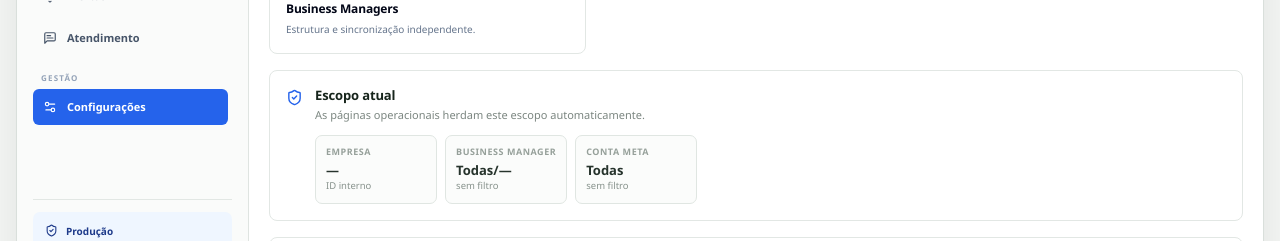
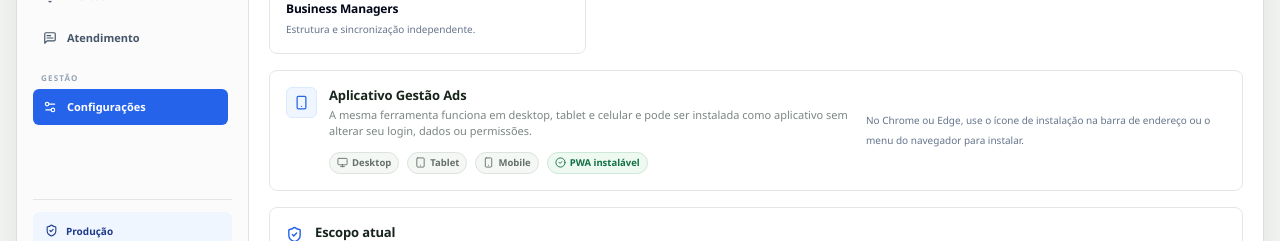
Before and after one commit to RuanMarcos38/Meta-ads, a React (Vite) app in the folder apps/web/: page /configuracoes in a window 1280 px wide. Shown: the part 440-681 px from the top of the page. Built offline with nearby package versions, Linux system fonts and the light colour scheme; no server answers; sample sign-in values are in the browser's storage.

Commit message:
feat: exibir instalação do app em configurações

```diff
--- a/apps/web/src/pages/Settings.tsx
+++ b/apps/web/src/pages/Settings.tsx
@@ -4,6 +4,7 @@ import { useNavigate } from 'react-router-dom';
 import { api } from '../api';
 import { applyBranding, defaultBranding, normalizeBranding, type Branding } from '../branding';
 import { useAuth, useScope } from '../store';
+import PwaInstallCard from '../components/PwaInstallCard';
 
 export default function Settings(){
   const navigate=useNavigate();
@@ -65,6 +66,8 @@ export default function Settings(){
         </button>)}
     </section>
 
+    <PwaInstallCard />
+
     {admin&&<form onSubmit={saveBranding} className="corporate-card p-4">
       <div className="mb-4 flex flex-wrap items-start justify-between gap-3">
         <div className="flex gap-3">
```
